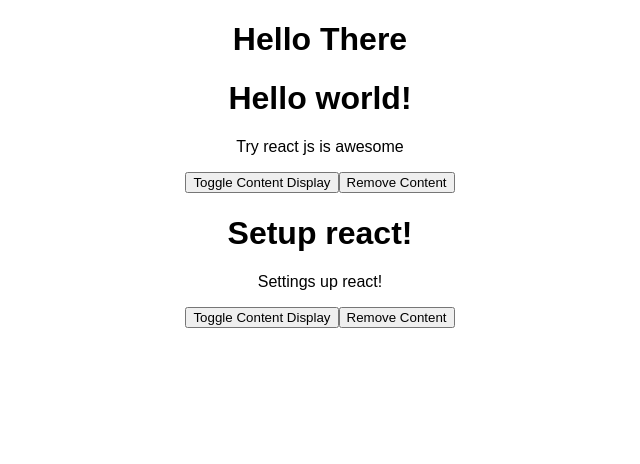
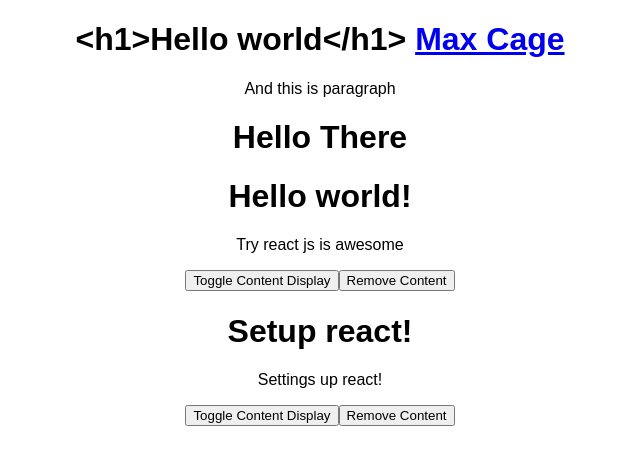
Before and after one commit to zulune/try-react, a React (Create React App) app: page / in a window 1280 px wide. Shown: the top 464 px of the page, without its empty margins (320-960 px from the left). Built offline with nearby package versions, Linux system fonts and the light colour scheme.

Commit message:
React markdown

```diff
--- a/package.json
+++ b/package.json
@@ -5,6 +5,7 @@
   "dependencies": {
     "react": "^16.4.1",
     "react-dom": "^16.4.1",
+    "react-markdown": "^3.3.4",
     "react-scripts": "1.1.4",
     "react-youtube": "^7.6.0",
     "whatwg-fetch": "^2.0.4"
--- a/src/App.js
+++ b/src/App.js
@@ -2,12 +2,14 @@
 import './App.css'
 
 import ReactYoutube from './thirdParty/ReactYouTybeExample'
+import ReactMarkdown from './thirdParty/ReactMarkdownExample';
 import PostList from './posts/PostList'
 
 class App extends Component {
   render () {
     return (
       <div className='App'>
+        <ReactMarkdown />
         <ReactYoutube videoId="1V4AscLidWg" />
         <PostList />
       </div>
--- /dev/null
+++ b/src/thirdParty/ReactMarkdownExample.js
@@ -0,0 +1,14 @@
+import React, {Component} from 'react';
+import ReactMarkdown from 'react-markdown';
+
+class ReactMarkDownExample extends Component {
+    render() {
+        const input = '# <h1>Hello world</h1> [Max Cage](https://github/zulune) \n\nAnd this is paragraph'
+
+        return (
+            <ReactMarkdown source={input} />
+        )
+    }
+}
+
+export default ReactMarkDownExample;
--- a/src/thirdParty/ReactYouTybeExample.js
+++ b/src/thirdParty/ReactYouTybeExample.js
@@ -4,12 +4,17 @@
 // https://youtu.be/1V4AscLidWg
 
 class ReactYouTubeExample extends Component {
-    state = {playerObj: null};
+    constructor(props){
+        super(props)
+        this.state = {
+            playerObj: null
+        }
+    }
     videoOnReady(event) {
         const player = event.target
-        this.setState({
-            playerObj: player
-        })
+        // this.setState({
+        //     playerObj: player
+        // })
         player.seekTo(50)
     }
     videoOnPlay(event) {
```
Also changed, not shown: 1 other file (tests, documents, lock files or other folders).
